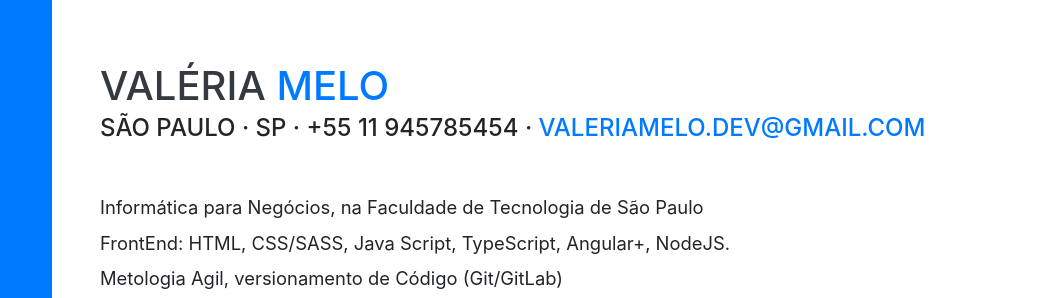
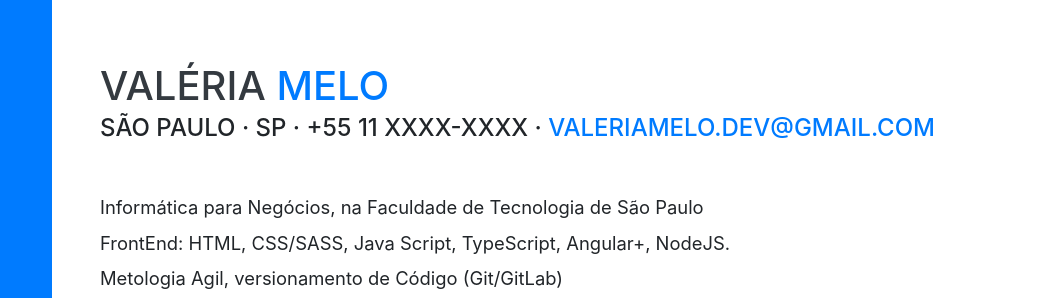
Before and after one commit to dev-valeria/Perfil_pessoal_git, a website with bundled scripts: page val-bit.github.io-master/index.html in a window 1280 px wide. Shown: the part 155-453 px from the top of the page, 220-1280 px from the left. Built offline with nearby package versions, Linux system fonts and the light colour scheme; files whose address does not match are found by name; a web font is replaced by a local one.

Commit message:
Update index.html

```diff
--- a/val-bit.github.io-master/index.html
+++ b/val-bit.github.io-master/index.html
@@ -69,7 +69,7 @@
         <h1 class="mb-0">Valéria
           <span class="text-primary">Melo</span>
         </h1>
-        <div class="subheading mb-5">São Paulo · SP · +55 11 945785454 ·
+        <div class="subheading mb-5">São Paulo · SP · +55 11 XXXX-XXXX ·
           <a href="mailto:valleriademelo@gmail.com">valeriamelo.dev@gmail.com</a>
         </div>
         <p class="lead mb-2">Informática para Negócios, na Faculdade de Tecnologia de São Paulo</p>
```
